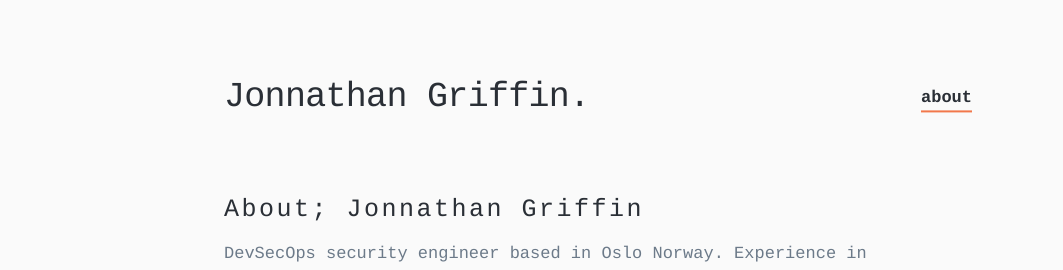
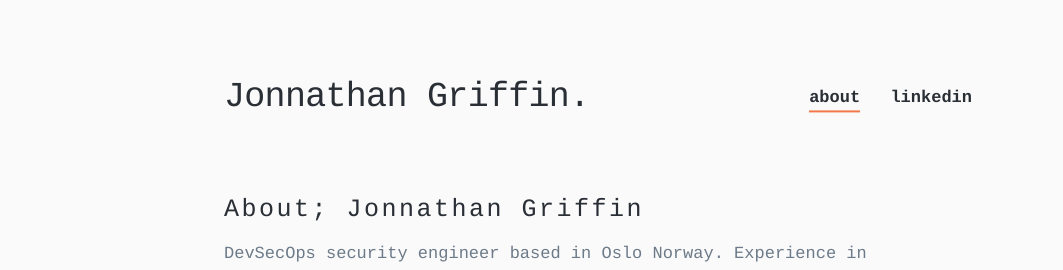
Before and after one commit to jonnathangriffin/jonnathangriffin.github.io, a Jekyll site: the page built from _pages/about.md, in a window 1280 px wide. Shown: the top 270 px of the page, without its empty margins (32-1095 px from the left). Built offline with Jekyll 4.4.1, drawn with Linux system fonts in a browser that asks for light colours; nearby versions of some CDN libraries.

Commit message:
add linkedin link

```diff
--- a/_data/settings.yml
+++ b/_data/settings.yml
@@ -11,8 +11,8 @@ menu_settings:
   menu_items:
     - title: 'about'
       url: '/about'
-    # - title: 'blog'
-    #   url: '/blog'
+    - title: 'linkedin'
+      url: 'https://www.linkedin.com/in/jonnathangriffin/'
 
 footer_settings:
   logo_image:
```
